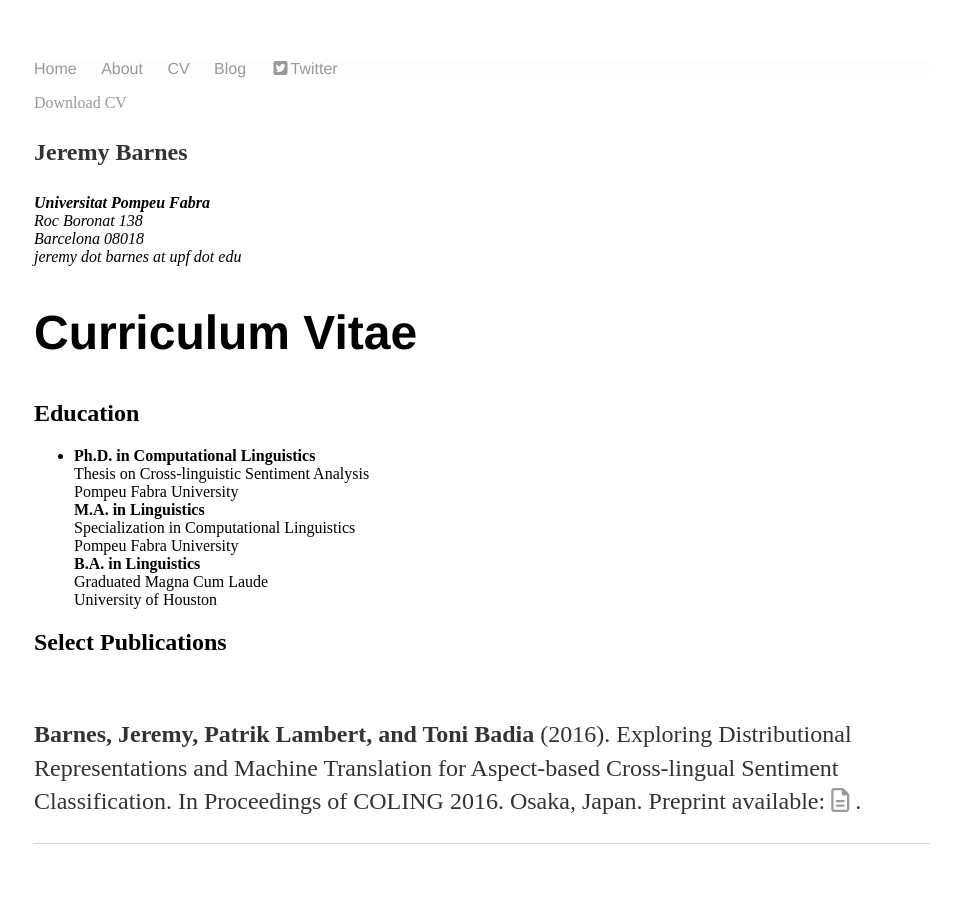
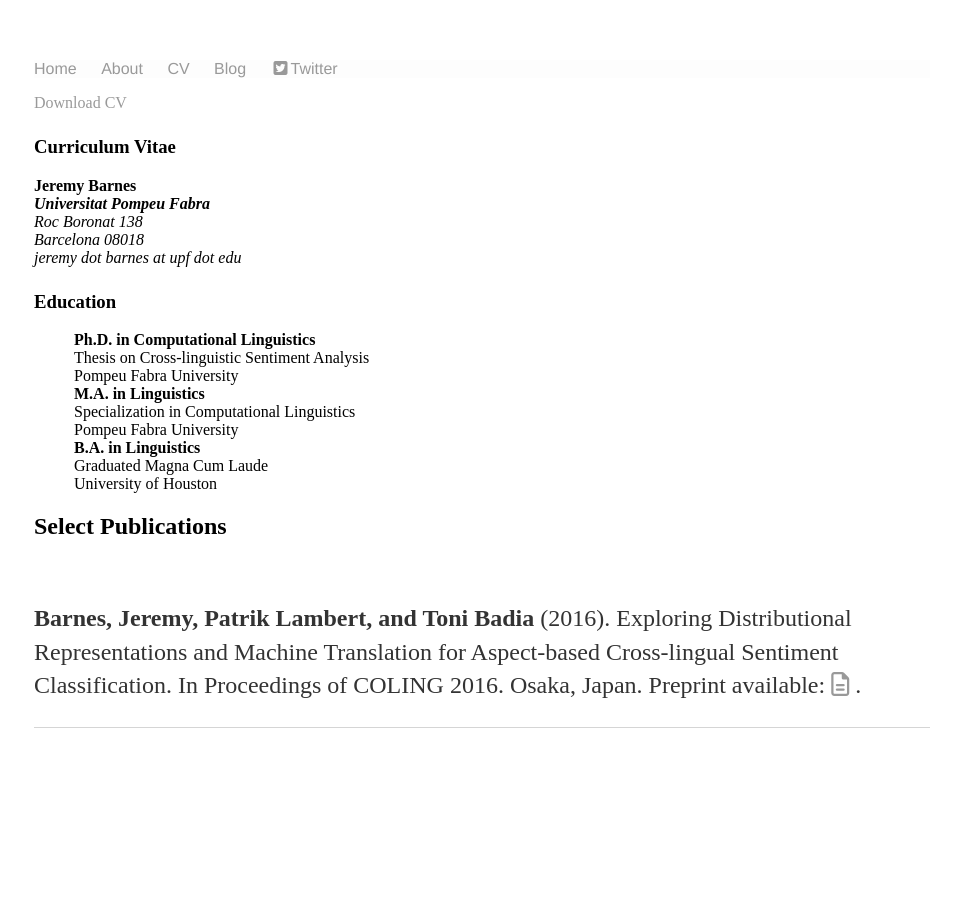
Before and after one commit to jerbarnes/jbarnesspain.github.io, a Jekyll site: the page built from cv/index.html, in a window 1280 px wide. Shown: the whole page, without its empty margins (158-1119 px from the left). Built offline with Jekyll 4.4.1, drawn with Linux system fonts in a browser that asks for light colours; nearby versions of some CDN libraries.

Commit message:
Update index.html

```diff
--- a/cv/index.html
+++ b/cv/index.html
@@ -7,25 +7,28 @@ title: CV
 		<a href="/downloads/CurriculumVitae2016.pdf" class="download" title="Download CV as PDF">Download CV</a><p>
 
 
-		<strong>Jeremy Barnes</strong><br>
-					<address>
-					<strong>Universitat Pompeu Fabra</strong><br>
-					Roc Boronat 138<br>
-					Barcelona 08018<br>
-					<span class="obfuscate">jeremy dot barnes at upf dot edu</span>
-					</address><p>
+
 
 
 <article class="page">
-    <h1>Curriculum Vitae</h1>
+    <h3>Curriculum Vitae</h3>
     <div class="article-wrap">
-	    <h2>Education</h2>
+
+	    <strong>Jeremy Barnes</strong><br>
+		<address>
+		<strong>Universitat Pompeu Fabra</strong><br>
+		Roc Boronat 138<br>
+		Barcelona 08018<br>
+		<span class="obfuscate">jeremy dot barnes at upf dot edu</span>
+		</address><p>
 
 
+	    <h3>Education</h3>
+
 <ul>
-<li>	<strong>Ph.D. in Computational Linguistics</strong><br>
+	<strong>Ph.D. in Computational Linguistics</strong><br>
 		Thesis on Cross-linguistic Sentiment Analysis<br>
-	Pompeu Fabra University<br></li>
+	Pompeu Fabra University<br>
 
 		<strong>M.A. in Linguistics</strong><br>
 		Specialization in Computational Linguistics<br>
@@ -34,7 +37,9 @@ title: CV
 		<strong>B.A. in Linguistics</strong><br>
 		Graduated Magna Cum Laude<br>
 		University of Houston<br>
+	    </ul>
 			</div>
+
 	    </article>
 
 		<h2>Select Publications</h2><br>
```
